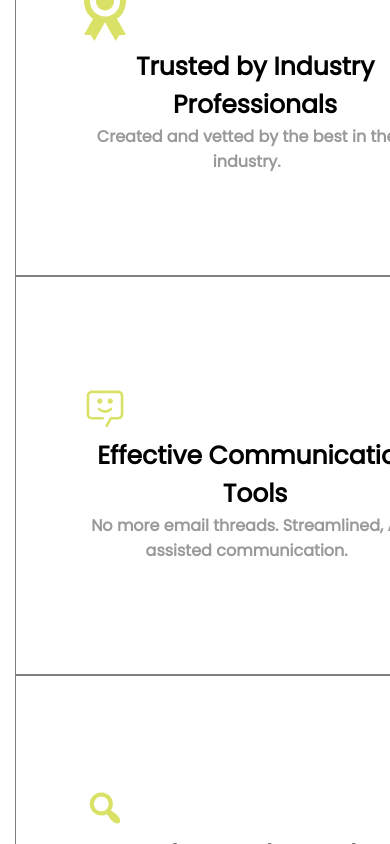
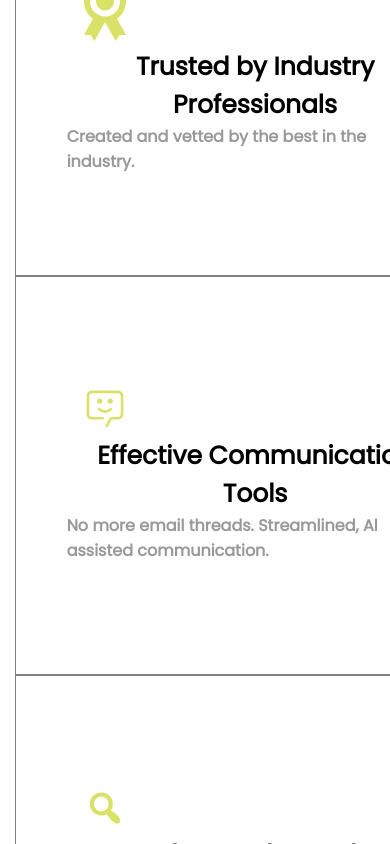
Before and after one commit to giridhar2000/vendorcontacts, a React (Create React App) app: page / in a window 390 px wide. Shown: the part 1960-2804 px from the top of the page. Built offline with nearby package versions, Linux system fonts and the light colour scheme.

Commit message:
Update Home.css

```diff
--- a/src/Pages/Home/Home.css
+++ b/src/Pages/Home/Home.css
@@ -727,7 +727,6 @@ hr {
     }
 
     .aboutcolumn p {
-        text-align: center;
         width: 100%;
     }
 
@@ -760,8 +759,6 @@ hr {
     }
 }
 
-@media screen and (max-width: 1920px) {}
-
 .initial-child-container {
     gap: 10vh;
 }
```
